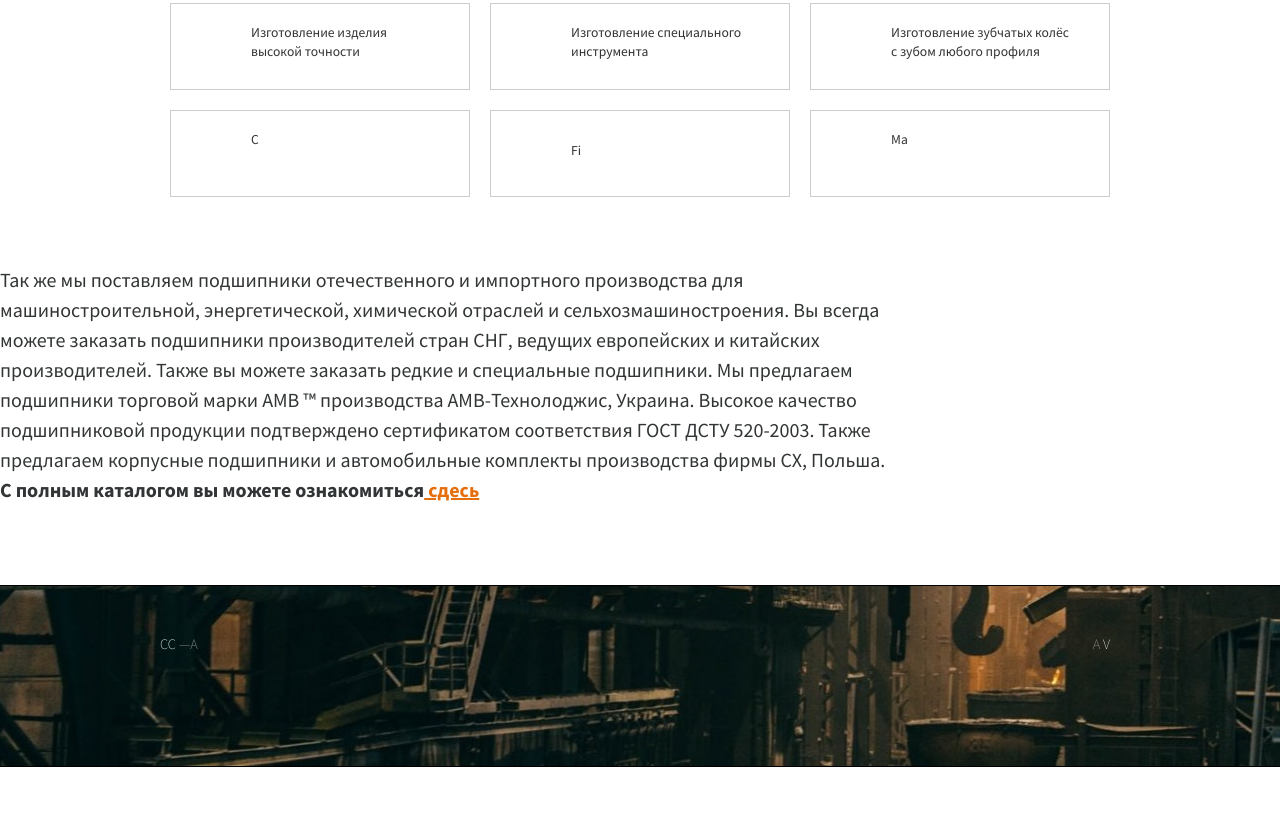
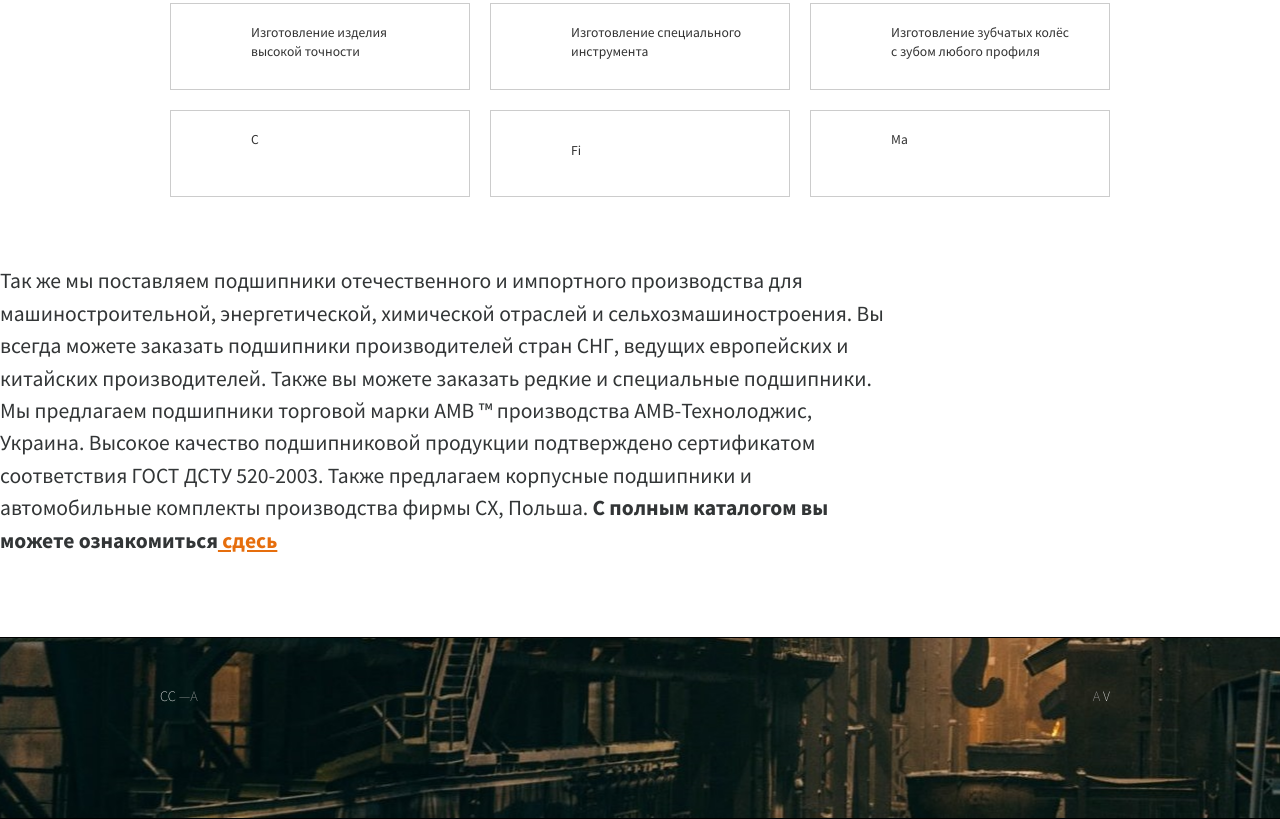
Before and after one commit to Boryslav-dev/SouthPort, a plain HTML site: page about.html in a window 1280 px wide. Shown: the part 837-1656 px from the top of the page. Before the commit the page ends 1604 px from the top, so only its background shows below. Drawn offline with Linux system fonts and the light colour scheme; a web font is replaced by a local one.

Commit message:
Add files via upload

```diff
--- a/styl.css
+++ b/styl.css
@@ -653,7 +653,7 @@ p.textit {
 
 p.textfoot {
     position: relative;
-    font-size: 125%;
+    font-size: 135%;
     color: #323536;
     font-weight: 400;
     line-height: 150%;
```
